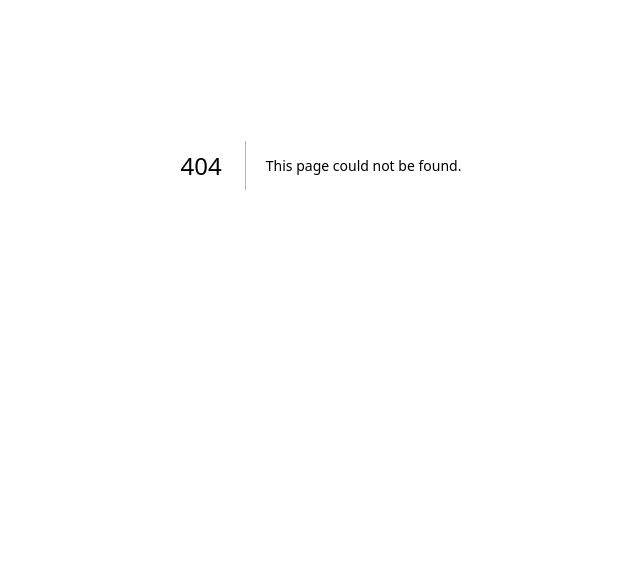
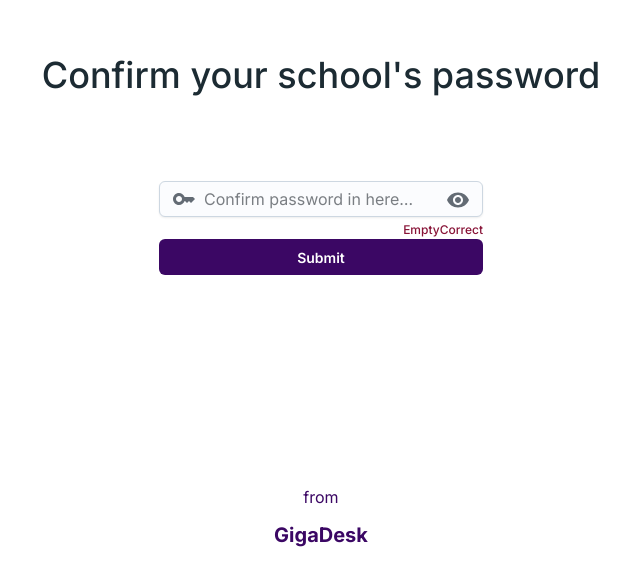
Before and after one commit to GigaDesk/Job-board, a Next.js app: page /school-sign-up/confirm-password in a window 1280 px wide. Before the commit this address had no page. Shown: the part 235-800 px from the top of the page, without its empty margins (319-959 px from the left). Built offline with nearby package versions, Linux system fonts and the light colour scheme; what @apollo/experimental-nextjs-app-support would draw is missing.

Commit message:
feat: add school-sign-up/confirm-password page

```diff
--- /dev/null
+++ b/src/app/school-sign-up/confirm-password/detail.tsx
@@ -0,0 +1,53 @@
+"use client";
+
+import InputPasswordConfirmation from "@/components/Input/inputpasswordconfirmation";
+import { SchoolSignup, SchoolSignupInstance } from "@/state/store";
+import Button from "@mui/joy/Button";
+import { useEffect, useState } from "react";
+import { useSnapshot } from "valtio";
+
+export default function Detail() {
+  const snap = useSnapshot(SchoolSignupInstance);
+
+  const [value, setValue] = useState("");
+
+  const handleChange = (event: any) => {
+    setValue(event.target.value);
+  };
+
+  useEffect(() => {
+    const data = window.localStorage.getItem("SchoolSignUp");
+    if (data !== null) {
+      const Parseddata: SchoolSignup = JSON.parse(data);
+      SchoolSignupInstance.instance = Parseddata;
+    }
+  }, []);
+
+  useEffect(() => {
+    window.localStorage.setItem("SchoolSignUp", JSON.stringify(snap.instance));
+  }, [snap.instance]);
+
+  return (
+    <div className="grid">
+      <InputPasswordConfirmation
+        handlechange={handleChange}
+        expectedValue={snap.instance.password}
+      />
+      <Button
+        type="submit"
+        color="primary"
+        sx={{
+          "&.MuiButton-colorPrimary": {
+            backgroundColor: "#3B0764",
+            "&:hover": {
+              backgroundColor: "#581C87",
+            },
+          },
+        }}
+        disabled={snap.instance.password != value}
+      >
+        Submit
+      </Button>
+    </div>
+  );
+}
--- /dev/null
+++ b/src/app/school-sign-up/confirm-password/main.tsx
@@ -0,0 +1,11 @@
+import Question from "@/components/question/question";
+import Detail from "./detail";
+
+export default function Main() {
+  return (
+    <div className="grid content-center justify-items-center grid-rows-2 gap-8">
+      <Question question="Confirm your school's password " />
+      <Detail />
+    </div>
+  );
+}
--- /dev/null
+++ b/src/app/school-sign-up/confirm-password/page.tsx
@@ -0,0 +1,18 @@
+import CompanyStatement from "@/components/splash/companystatement";
+import Main from "./main";
+
+export default function Password() {
+  return (
+    <div
+      className="min-h-screen grid content-center bg-white relative"
+      style={{ fontFamily: "Inter" }}
+    >
+      <main className="h-96 grid content-center justify-items-center">
+        <Main />
+      </main>
+      <footer className="absolute bottom-0 w-full pb-4">
+        <CompanyStatement />
+      </footer>
+    </div>
+  );
+}
--- a/src/components/Input/inputpassword.tsx
+++ b/src/components/Input/inputpasswordconfirmation.tsx
@@ -8,21 +8,29 @@ import Visibility from "@mui/icons-material/Visibility";
 import VisibilityOff from "@mui/icons-material/VisibilityOff";
 import { useState } from "react";
 
-export default function InputPassword(props: {
+export default function InputPasswordConfirmation(props: {
   handlechange: any;
-  value: string;
+  expectedValue: string;
 }) {
-  //let color = "#881337";
-  let color = "#14962D";
+  const [value, setValue] = useState("");
+  const [color, setColor] = useState("#881337");
+
   const [showPassword, setShowPassword] = useState(false);
   const handleClickShowPassword = () => setShowPassword((show) => !show);
 
+  const handleChange = (event: any) => {
+    props.handlechange(event);
+    setValue(event.target.value);
+    if (event.target.value == props.expectedValue) {
+      setColor("#14962D");
+    } else {
+      setColor("#881337");
+    }
+  };
+
   return (
     <div>
-      <Stack
-        spacing={0.5}
-        sx={{ "--hue": Math.min(props.value.length * 10, 120) }}
-      >
+      <Stack spacing={0.5} sx={{ "--hue": Math.min(value.length * 10, 120) }}>
         <Input
           type={showPassword ? "text" : "password"}
           placeholder="Confirm password in here…"
@@ -38,18 +46,16 @@ export default function InputPassword(props: {
               </div>
             )
           }
-          value={props.value}
-          onChange={props.handlechange}
+          value={value}
+          onChange={handleChange}
         />
         <Typography
           level="body-xs"
           sx={{ alignSelf: "flex-end", color: color }}
         >
-          {props.value == "" && "Empty"}
-          {props.value.length >= 1 &&
-            props.value != "Kisii@2024" &&
-            "Incorrect"}
-          {props.value == "Kisii@2024" && "Correct"}
+          {value == "" && "Empty"}
+          {value != props.expectedValue && value != "" && "Incorrect"}
+          {value == props.expectedValue && "Correct"}
         </Typography>
       </Stack>
     </div>
```
